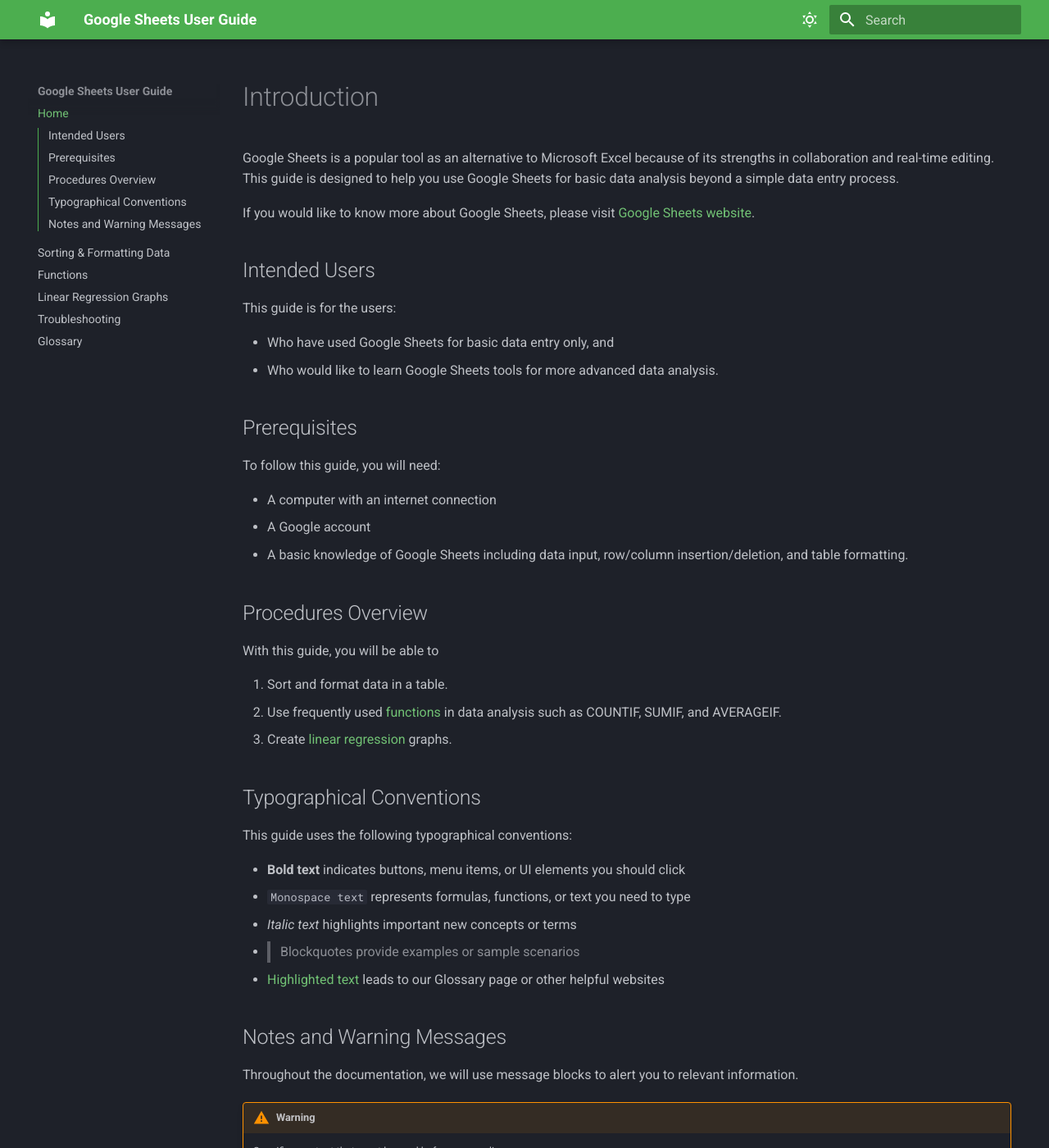
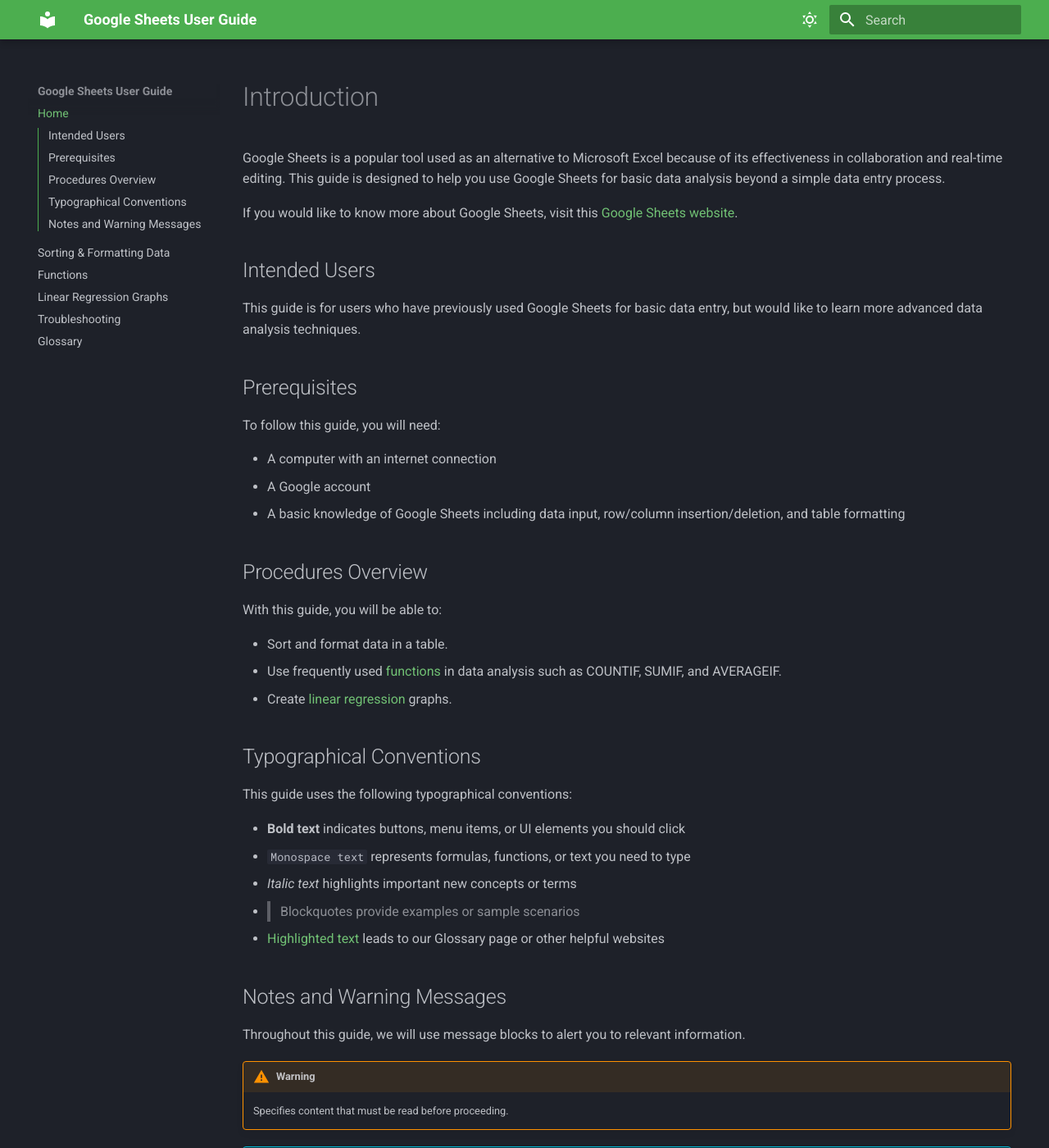
Before and after one commit to Hazel-Jeong-dev/COMM2216_UserGuide_Aibyn_Hazel, an MkDocs documentation site: the page built from docs/index.md, in a window 1280 px wide and 1400 px high. Shown: the whole window at 82% size. Built offline with MkDocs 1.6.1 and Material for MkDocs 9.7.7, drawn with Linux system fonts in a browser that asks for light colours.

Commit message:
Update wording

```diff
--- a/docs/index.md
+++ b/docs/index.md
@@ -1,27 +1,24 @@
 # Introduction
- Google Sheets is a popular tool as an alternative to Microsoft Excel because of its strengths in collaboration and real-time editing. This guide is designed to help you use Google Sheets for basic data analysis beyond a simple data entry process.
+ Google Sheets is a popular tool used as an alternative to Microsoft Excel because of its effectiveness in collaboration and real-time editing. This guide is designed to help you use Google Sheets for basic data analysis beyond a simple data entry process.
 
- If you would like to know more about Google Sheets, please visit [Google Sheets website](https://workspace.google.com/intl/en_ca/products/sheets/).
+ If you would like to know more about Google Sheets, visit this [Google Sheets website](https://workspace.google.com/intl/en_ca/products/sheets/).
 
 ## Intended Users
- This guide is for the users:
-
-  * Who have used Google Sheets for basic data entry only, and
-  * Who would like to learn Google Sheets tools for more advanced data analysis.
+ This guide is for users who have previously used Google Sheets for basic data entry, but would like to learn more advanced data analysis techniques.
 
 ## Prerequisites
  To follow this guide, you will need:
 
   * A computer with an internet connection
   * A Google account
-  * A basic knowledge of Google Sheets including data input, row/column insertion/deletion, and table formatting.
+  * A basic knowledge of Google Sheets including data input, row/column insertion/deletion, and table formatting
 
 ## Procedures Overview
- With this guide, you will be able to
+ With this guide, you will be able to:
 
-1. Sort and format data in a table.
-2. Use frequently used [functions](./Glossary.md) in data analysis such as COUNTIF, SUMIF, and AVERAGEIF.
-3. Create [linear regression](./Glossary.md) graphs.
+ * Sort and format data in a table.
+ * Use frequently used [functions](./Glossary.md) in data analysis such as COUNTIF, SUMIF, and AVERAGEIF.
+ * Create [linear regression](./Glossary.md) graphs.
 
 ## Typographical Conventions
 This guide uses the following typographical conventions:
@@ -33,7 +30,7 @@ This guide uses the following typographical conventions:
 * [Highlighted text](./Glossary.md) leads to our Glossary page or other helpful websites
 
 ## Notes and Warning Messages
-Throughout the documentation, we will use message blocks to alert you to relevant information.
+Throughout this guide, we will use message blocks to alert you to relevant information.
 
 !!! warning "Warning"
     Specifies content that must be read before proceeding.
```
